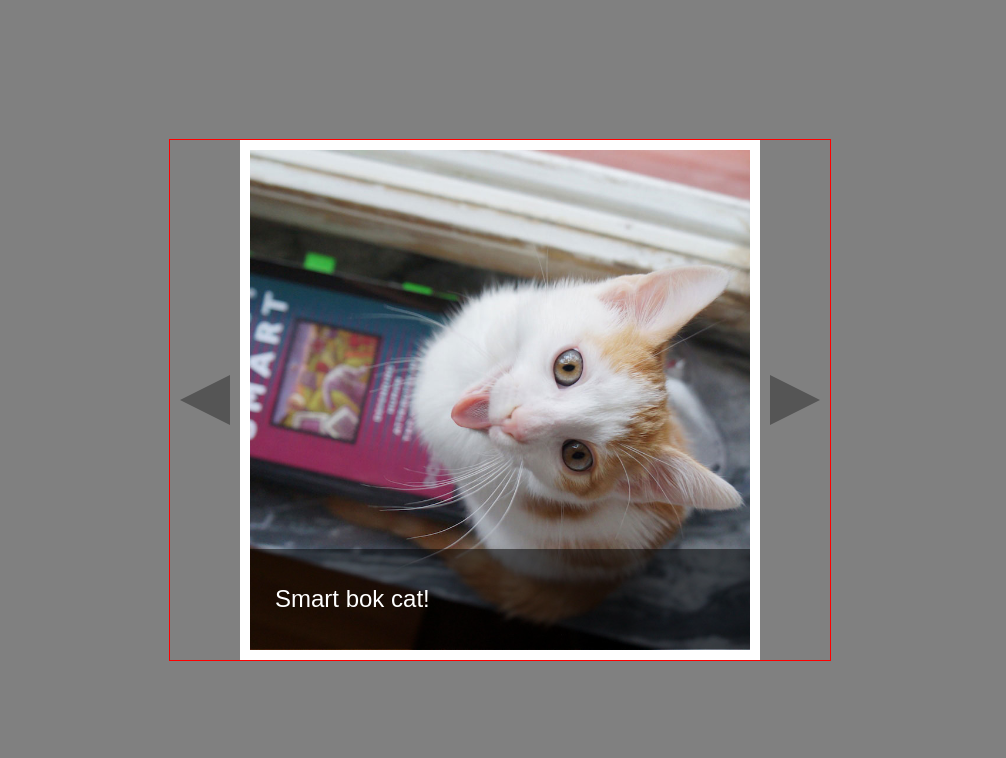
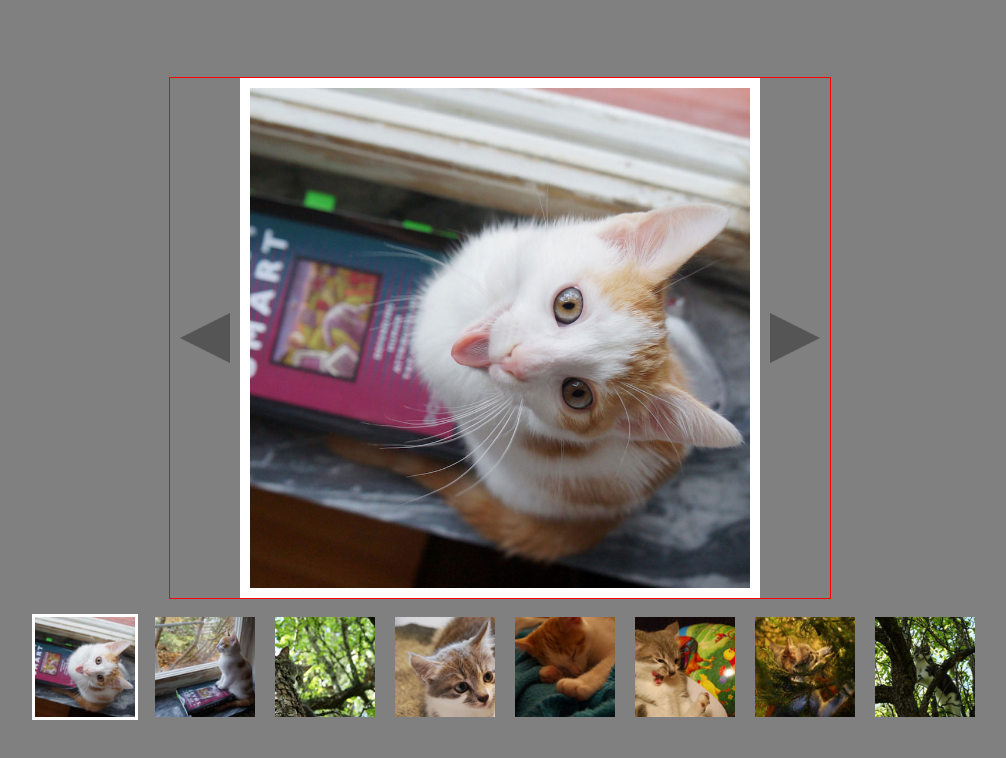
Before and after one commit to noumas93/web_dev, a plain HTML site: page assignment_2/index.html in a window 1280 px wide. Shown: the whole page, without its empty margins (140-1146 px from the left). Drawn offline with Linux system fonts and the light colour scheme.

Commit message:
Add files via upload

```diff
--- a/assignment_2/index.html
+++ b/assignment_2/index.html
@@ -14,6 +14,19 @@
 </div>
 <div class = "rArrow pointer" > </div>
     </div>
+<div class = "boxes">
+
+    <img src = "images/image1-small.jpg" data-index="1">
+    <img src = "images/image2-small.jpg" data-index="2">
+    <img src = "images/image3-small.jpg" data-index="3">
+    <img src = "images/image4-small.jpg" data-index="4">
+    <img src = "images/image5-small.jpg" data-index="5">
+    <img src = "images/image6-small.jpg" data-index="6">
+    <img src = "images/image7-small.jpg" data-index="7">
+    <img src = "images/image8-small.jpg" data-index="8">
+
+</div>
+
     <script src="main.js"></script>
 </body>
 </html>
--- a/assignment_2/main.js
+++ b/assignment_2/main.js
@@ -1,5 +1,11 @@
 var imageSrc = document.querySelector('.imwrap img');
+var thumbSelected = document.querySelector('.boxes img');
+var thumbFocus = (opacity) => {
+    thumbSelected = document.querySelector(`img[data-index="${current}"]`);
+    thumbSelected.style.background = `rgba(255, 255 , 255 , ${opacity})`;
+}
 var current = 1;
+thumbFocus(1);
 var setCurrent = function() {
 
     if (current  < 1 ) {
@@ -11,8 +17,12 @@ var setCurrent = function() {
 }
 var leftArrow = document.querySelector('.lArrow');
 leftArrow.onmouseup = function() {
+    thumbFocus(0);
     current--;
     setCurrent();
+    thumbFocus(1);
+
+    console.log(thumbSelected);
     description();
     console.log(current);
     imageSrc.src = "images/image"+current+".jpg"
@@ -21,8 +31,10 @@ leftArrow.onmouseup = function() {
 
 var rightArrow = document.querySelector('.rArrow');
 rightArrow.onmouseup = function() {
+    thumbFocus(0);
     current++;
     setCurrent();
+    thumbFocus(1);
     description();
     imageSrc.src = imageSrc.src = "images/image"+current+".jpg"
     console.log(current);
@@ -35,3 +47,15 @@ var imgDesc = document.querySelector("p");
 imgDesc.innerText = desc[current-1];
 console.log(desc[current-1]);
 }
+
+var box = document.querySelectorAll(".boxes img");
+box.forEach(function(thumb) {
+    thumb.onclick = e =>  {
+    var target = e.target;
+    imageSrc.src =  "images/image"+e.target.dataset.index+".jpg";
+    thumbFocus(0);
+    current = e.target.dataset.index;
+    thumbFocus(1);
+    description();
+    }
+});
--- a/assignment_2/style.css
+++ b/assignment_2/style.css
@@ -5,10 +5,10 @@ height: 100vh;
 display: flex;
 align-items: center;
 justify-content: center;
+flex-direction: column;
 }
 
 .wrappar{
-
 display: flex;
 align-items: center;
 justify-content: center;
@@ -19,7 +19,7 @@ border : 1px solid red;
 }
 
 .imwrap {
-  background-color: white;
+background-color: white;
 padding: 10px;
 margin: auto;
 height: 500px ;
@@ -35,6 +35,11 @@ object-fit: cover;
 margin: auto;
 }
 
+.imwrap:hover .opaqueBox {
+  visibility: visible;
+
+
+}
 .lArrow {
   margin: 10px;
   width: 0;
@@ -57,8 +62,11 @@ left: 0%;
 font-family: Arial, Helvetica, sans-serif;
 font-size: 1.5em;
 color: white;
+visibility: hidden;
 
 }
+
+
 
 body > div > div.imwrap > div > p {
 margin-left : 5%;
@@ -80,3 +88,18 @@ margin-left : 5%;
   cursor: pointer;
 
 }
+
+.boxes img {
+background-color: rgba(255, 255 , 255 , 0);
+padding: 3px;
+margin-top: 15px;
+margin-left: 10px;
+height: 100px;
+width: 100px;
+object-fit: cover;
+
+}
+.boxes img:hover {
+cursor: pointer;
+opacity: 0.5;
+}
```
